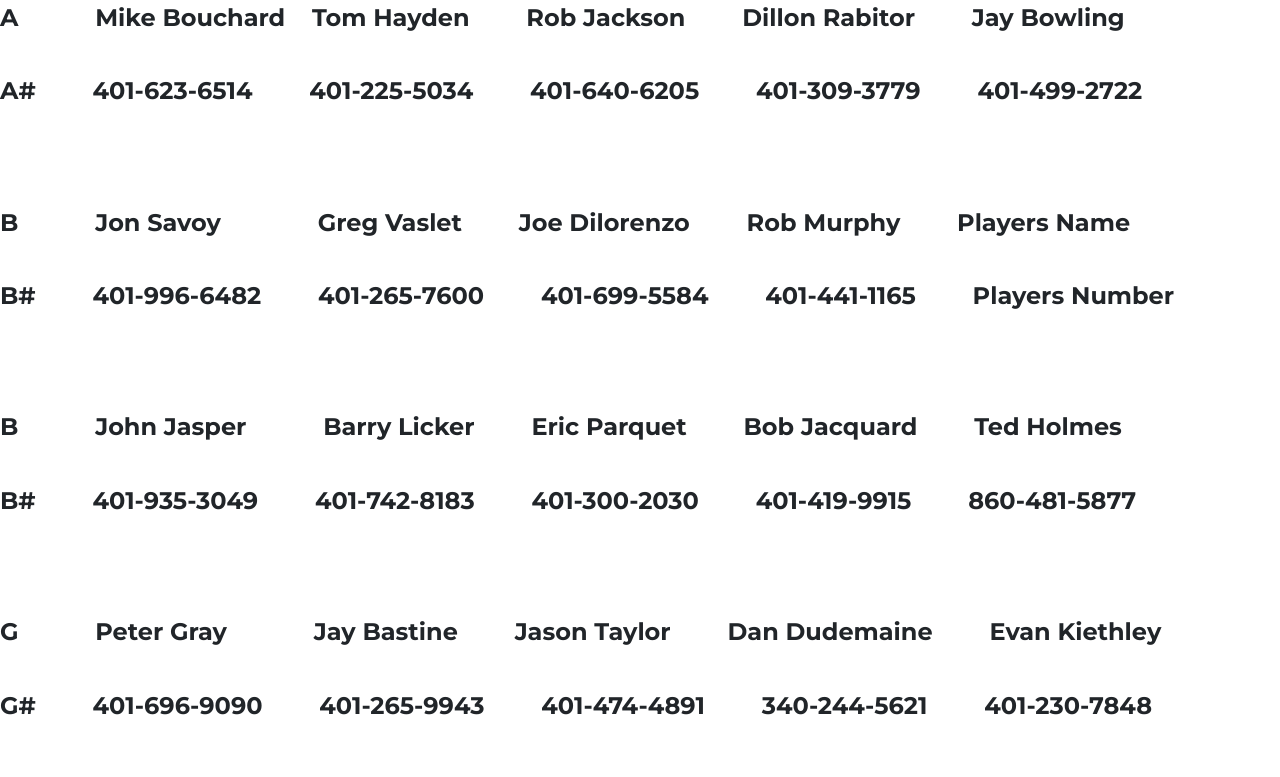
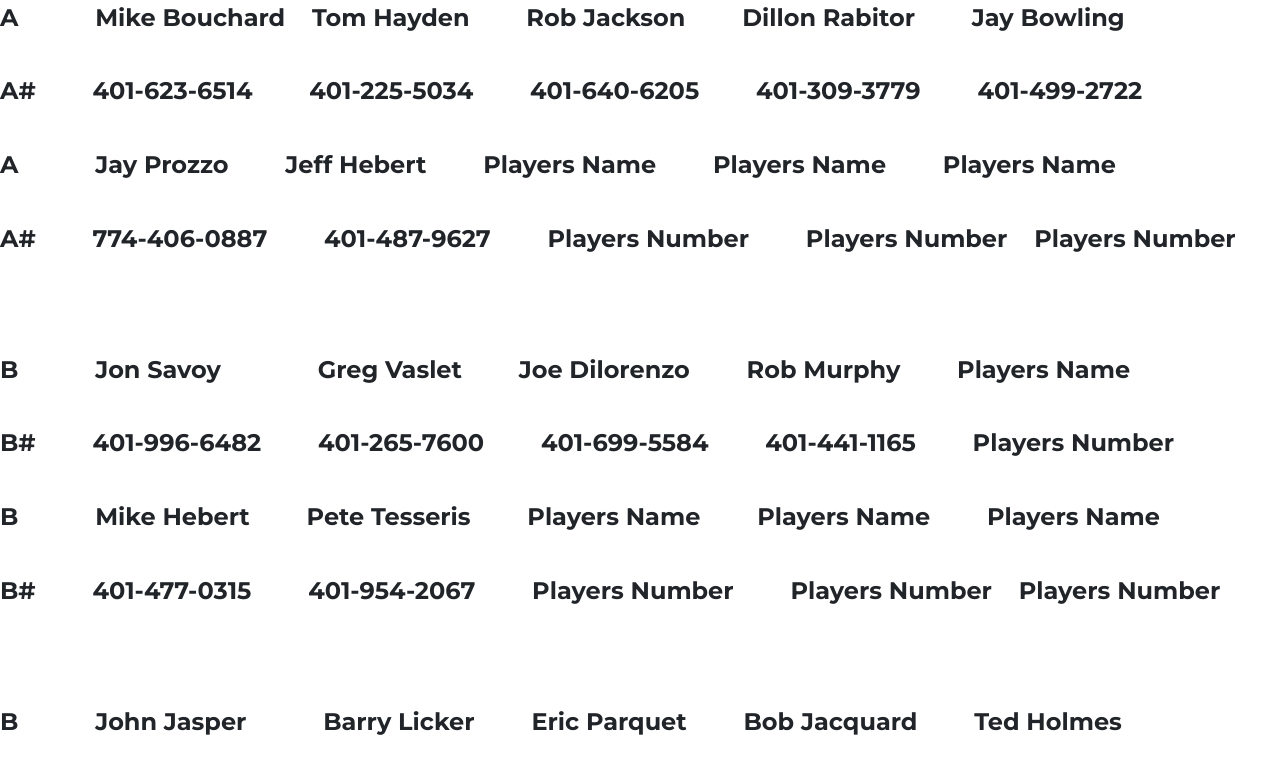
Before and after one commit to DominicJosephMitchell/SMHL, a website: page substitutes.html in a window 1280 px wide. Shown: the part 473-1250 px from the top of the page. Drawn offline with Linux system fonts and the light colour scheme.

Commit message:
sub names numbers

```diff
--- a/substitutes.html
+++ b/substitutes.html
@@ -166,6 +166,22 @@
         <span style="margin-left:50px;">401-499-2722</span>
       </p>
       <br>
+      <p>A
+        <span style="margin-left:70px;">Jay Prozzo</span>
+        <span style="margin-left:50px;">Jeff Hebert</span>
+        <span style="margin-left:50px;">Players Name</span>
+        <span style="margin-left:50px;">Players Name</span>
+        <span style="margin-left:50px;">Players Name</span>
+      </p>
+      <br>
+      <p>A#
+        <span style="margin-left:50px;">774-406-0887</span>
+        <span style="margin-left:50px;">401-487-9627</span>
+        <span style="margin-left:50px;">Players Number</span>
+        <span style="margin-left:50px;">Players Number</span>
+        <span style="margin-left:20px;">Players Number</span>
+      </p>
+      <br>
       <br>
       <br>
       <p>B
@@ -182,6 +198,22 @@
         <span style="margin-left:50px;">401-699-5584</span>
         <span style="margin-left:50px;">401-441-1165</span>
         <span style="margin-left:50px;">Players Number</span>
+      </p>
+      <br>
+      <p>B
+        <span style="margin-left:70px;">Mike Hebert</span>
+        <span style="margin-left:50px;">Pete Tesseris</span>
+        <span style="margin-left:50px;">Players Name</span>
+        <span style="margin-left:50px;">Players Name</span>
+        <span style="margin-left:50px;">Players Name</span>
+      </p>
+      <br>
+      <p>B#
+        <span style="margin-left:50px;">401-477-0315</span>
+        <span style="margin-left:50px;">401-954-2067</span>
+        <span style="margin-left:50px;">Players Number</span>
+        <span style="margin-left:50px;">Players Number</span>
+        <span style="margin-left:20px;">Players Number</span>
       </p>
       <br>
       <br>
```
